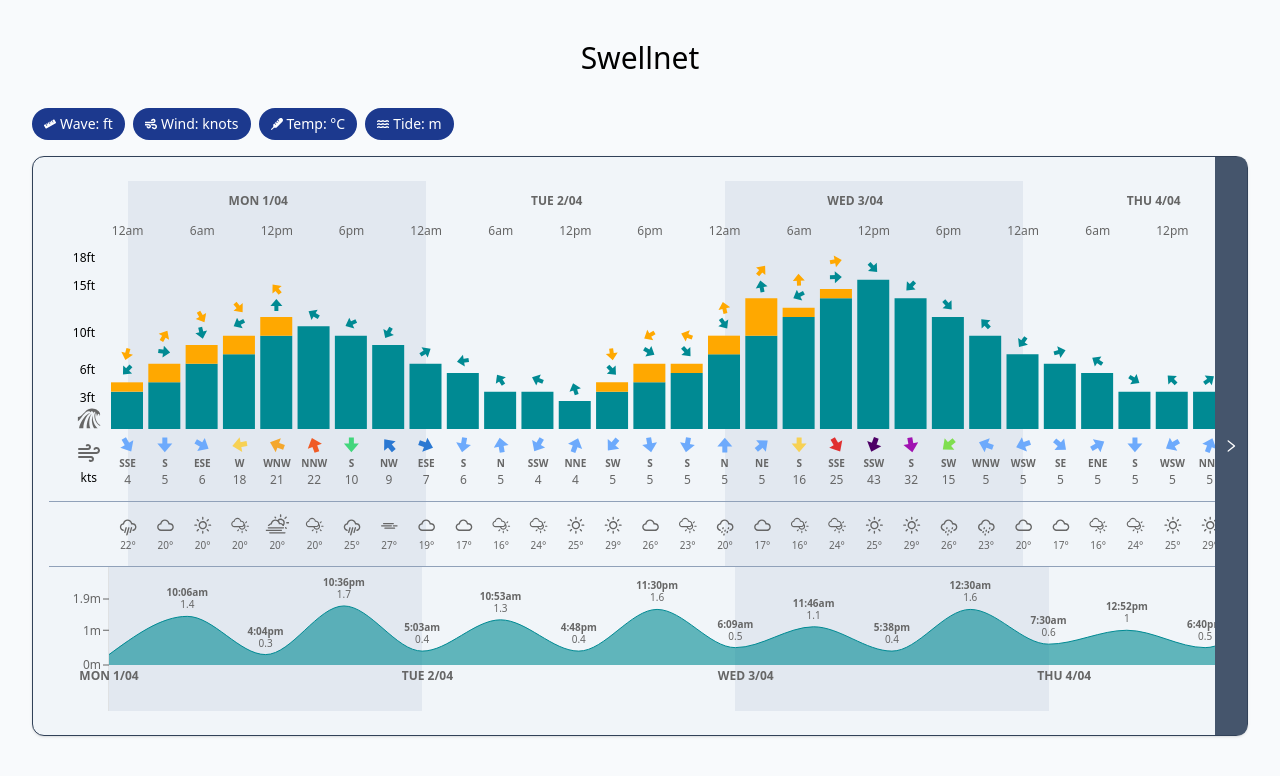
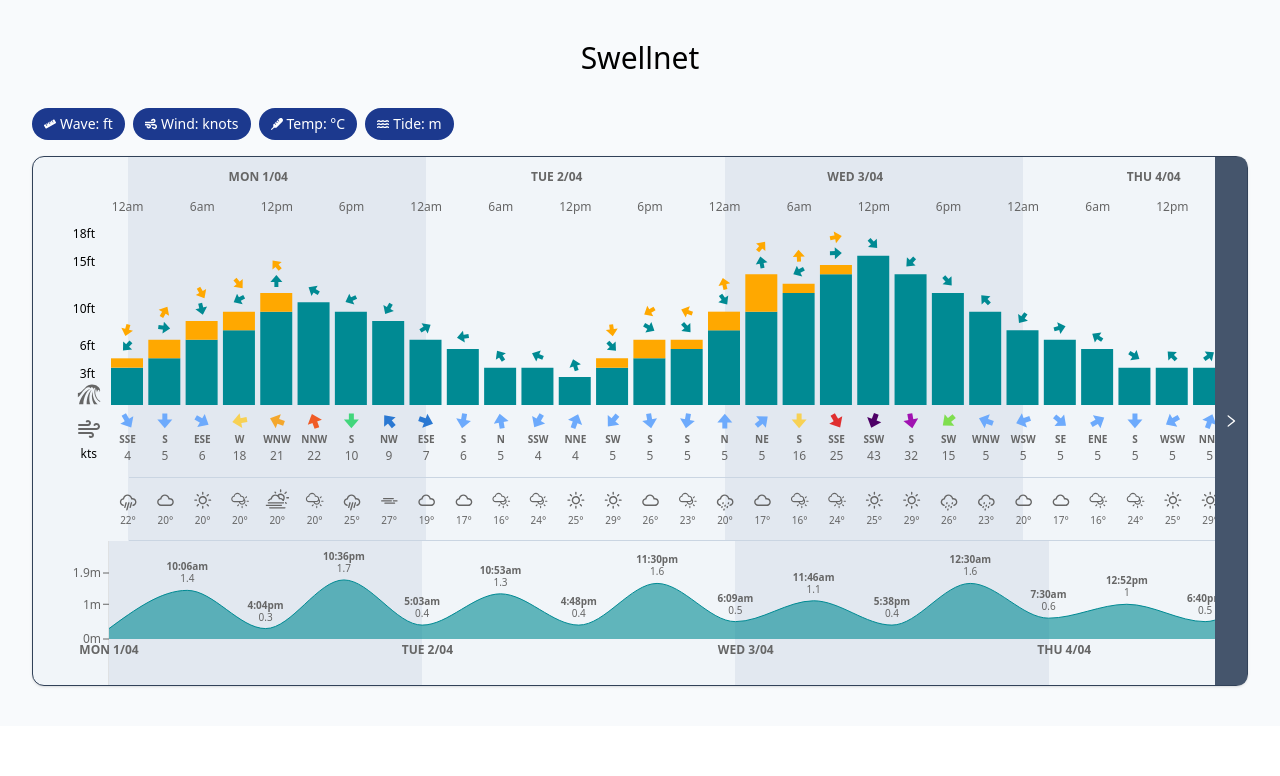
Before and after one commit to JoaquinPalacios/vite-graph-practice, a React (Vite) app: page / in a window 1280 px wide. Shown: the top 776 px of the page. Built offline with nearby package versions, Linux system fonts and the light colour scheme.

Commit message:
whater chart border updated

```diff
--- a/src/components/SwellChartContainer.tsx
+++ b/src/components/SwellChartContainer.tsx
@@ -31,7 +31,7 @@
   };
 
   return (
-    <Card className="w-full relative bg-slate-100 border-slate-700 max-w-[1340px] h-auto mx-auto px-4">
+    <Card className="w-full relative bg-slate-100 border-slate-700 max-w-[1340px] h-auto mx-auto px-4 py-0">
       <GraphButtons isAtStart={isAtStart} isAtEnd={isAtEnd} />
 
       <CardContent
--- a/src/components/WeatherChart.tsx
+++ b/src/components/WeatherChart.tsx
@@ -18,7 +18,7 @@
     <ResponsiveContainer
       width={4848}
       height="100%"
-      className="h-16 min-h-16 border-y border-slate-400"
+      className="h-16 min-h-16 relative after:absolute after:inset-0 after:left-20 after:border-y after:border-slate-300"
     >
       <ScatterChart
         data={weatherData}
```
